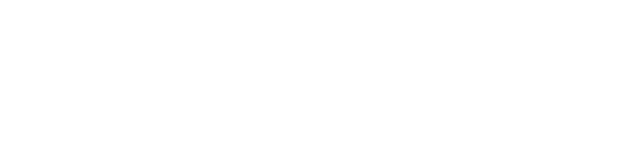
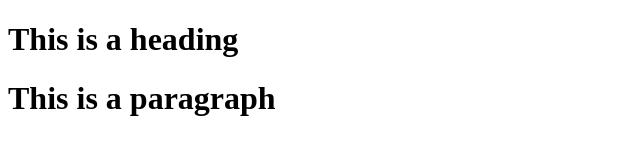
Before and after one commit to JumaOchi/learning-git, a plain HTML site: page index.html in a window 1280 px wide. Shown: the whole page, without its empty margins (0-640 px from the left). Drawn offline with Linux system fonts and the light colour scheme.

Commit message:
Update index.html

```diff
--- a/index.html
+++ b/index.html
@@ -7,6 +7,7 @@
     <title>Document</title>
 </head>
 <body>
-
+    <h1>This is a heading<h1>
+    <p1>This is a paragraph<p1>
 </body>
 </html>
```
